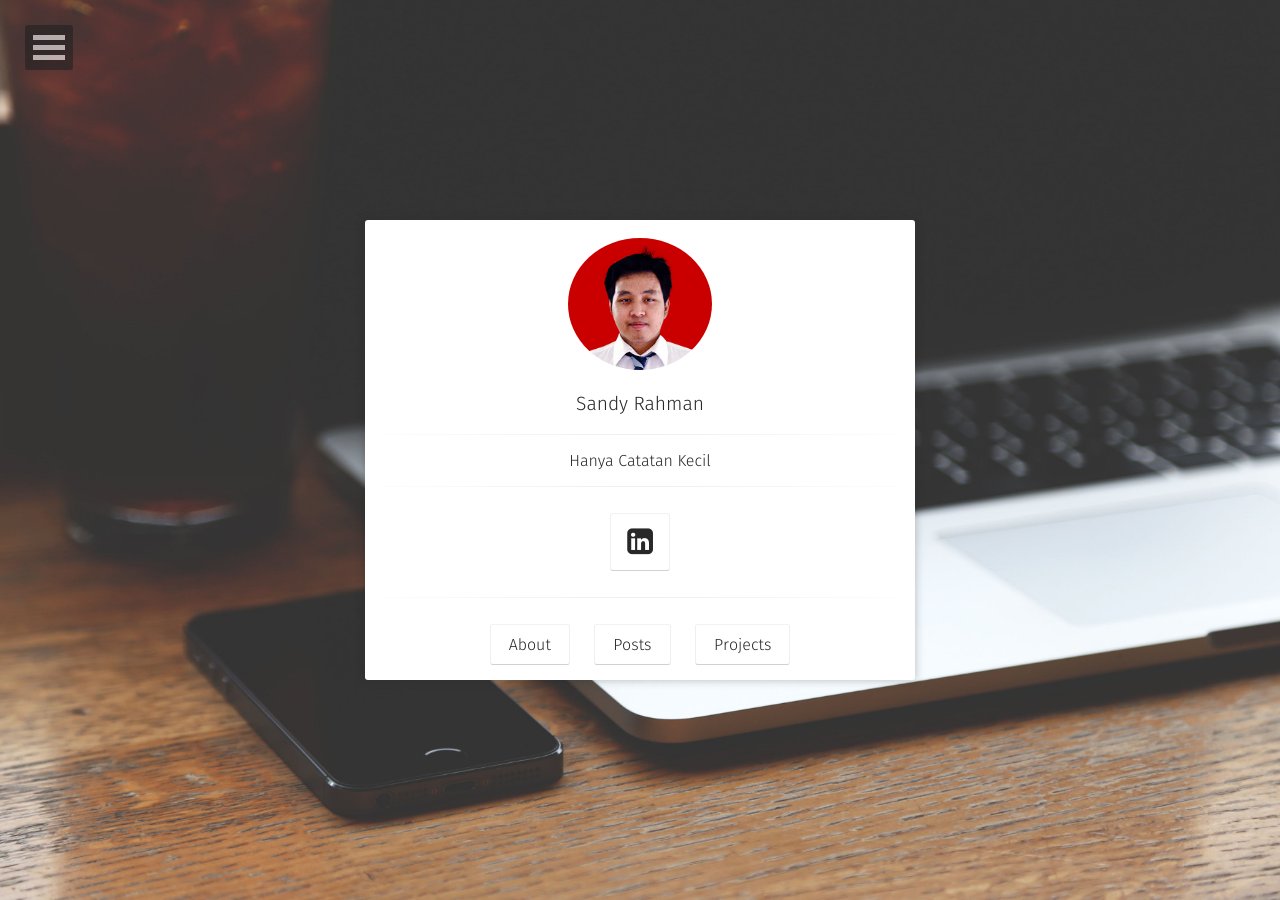
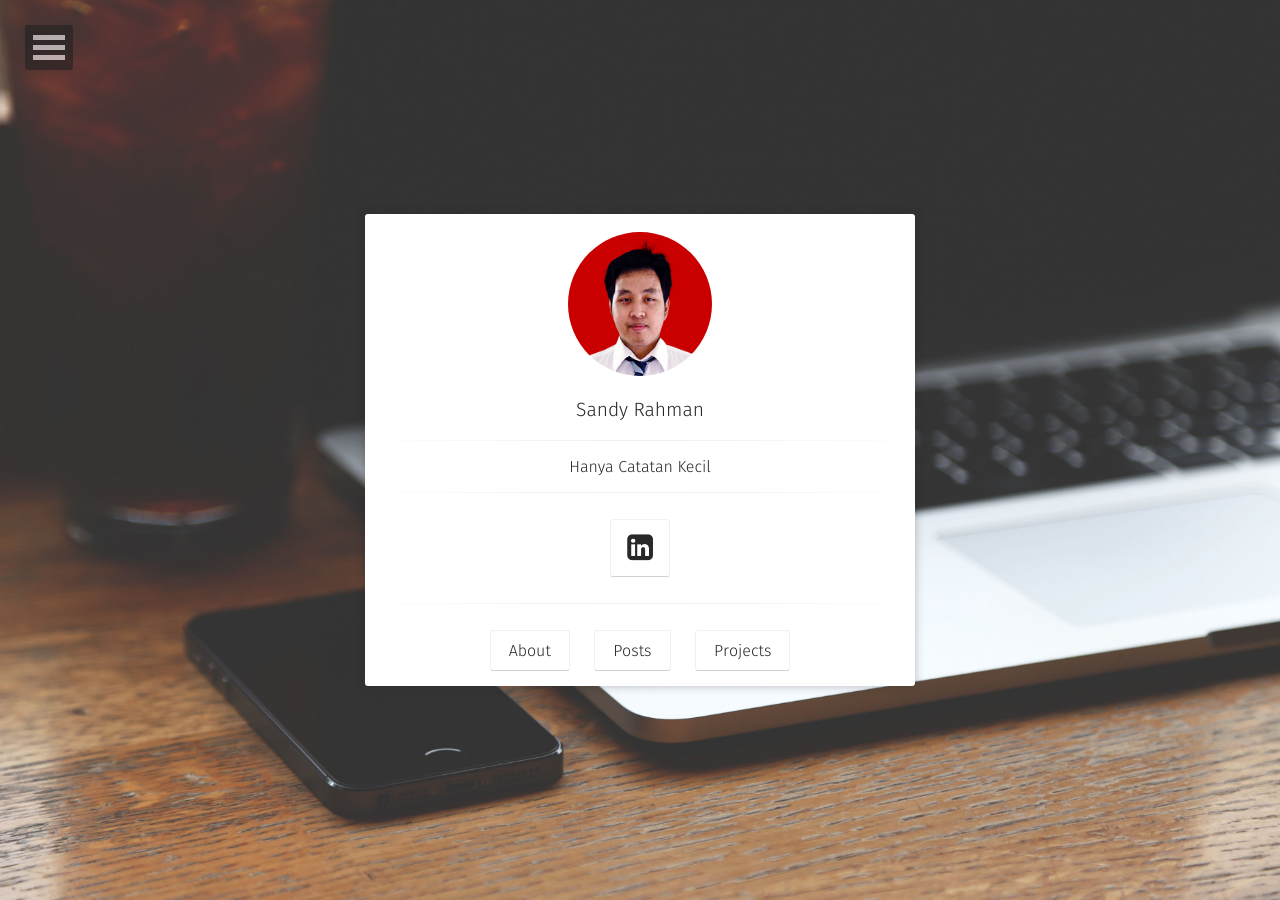
Before and after one commit to SandyRahman/sandyrahman.github.io, a Jekyll site: the page built from index.html, in a window 1280 px wide. Built offline with Jekyll 4.4.1, drawn with Linux system fonts in a browser that asks for light colours; some web fonts are replaced.

Commit message:
Image css

```diff
--- a/_sass/elements.scss
+++ b/_sass/elements.scss
@@ -120,7 +120,7 @@ img {
 .img-circle {
 	border-radius: 50%;
 	border: 3px solid $white;
-	height: auto;
+	height: 150px;
 	width: 150px;
 }
 .author-photo {
```
